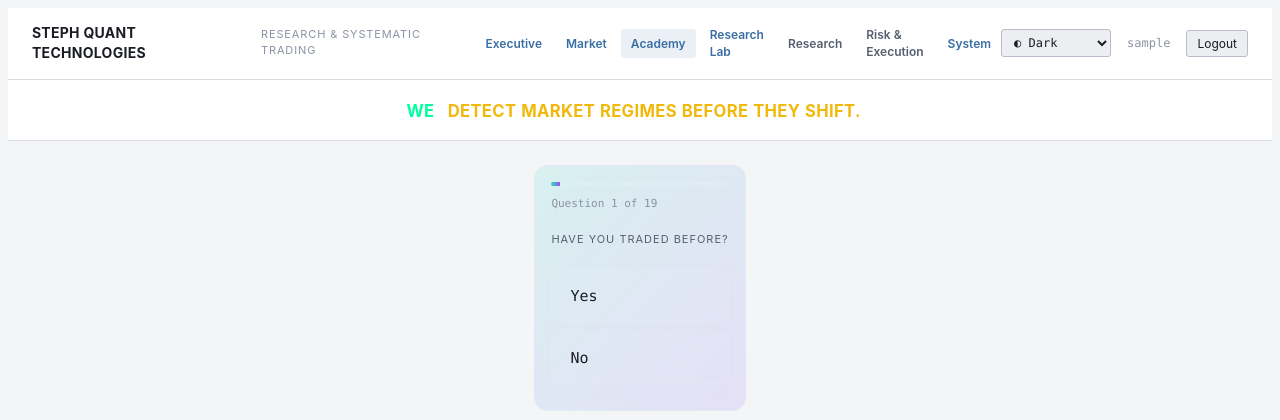
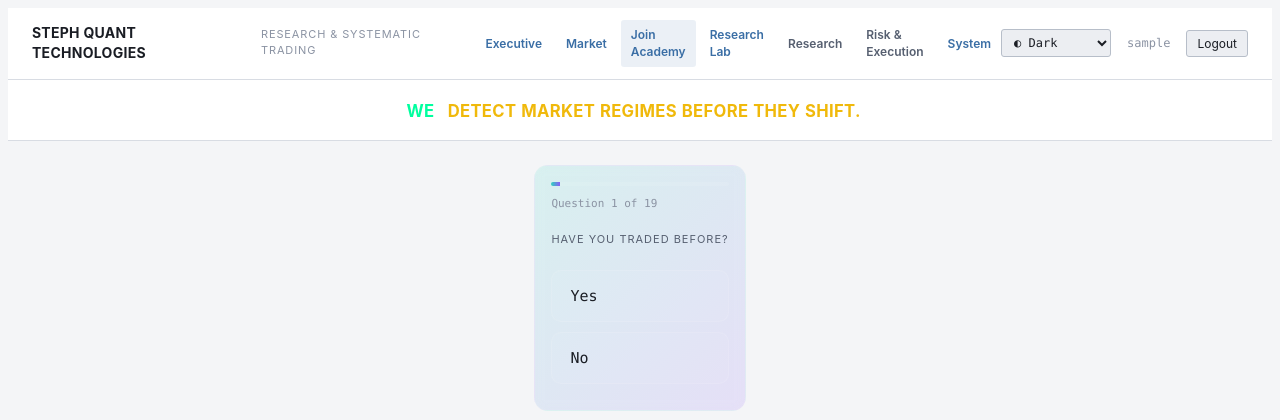
Before and after one commit to stev144/quantbot-pro, a Django app: page /academy/onboarding/1/ in a window 1280 px wide. Shown: the top 420 px of the page. Run offline with Django 5.2, Linux system fonts and the light colour scheme; the visitor is signed in with stand-in values (Sample User, id 1).

Commit message:
Document legacy cost constants in entry_exit_engine.py; rename Academy nav link to "Join Academy"
- entry_exit_engine.py: FEE_RATE/SLIPPAGE_RATE/TOTAL_TRANSACTION_COST are
  kept as module constants (nothing outside this file imports them) but
  are no longer the live source of truth for EntryExitEngine's transaction
  costs — that's now bot.config.cost_model.CryptoCostModel(), which
  resolves to these same numbers today. Documents that these constants
  are the historical default value, not the live wiring.
- _topbar.html: "Academy" nav label -> "Join Academy".

Co-Authored-By: Claude Sonnet 5 <noreply@anthropic.com>

```diff
--- a/templates/partials/_topbar.html
+++ b/templates/partials/_topbar.html
@@ -39,7 +39,7 @@
         {# mirroring the Market link pattern above. #}
         <a class="term-nav-link {% if active == 'academy' %}active{% endif %}"
            {% if active == 'academy' %}aria-current="page"{% endif %}
-           href="{% url 'academy_dashboard' %}">Academy</a>
+           href="{% url 'academy_dashboard' %}">Join Academy</a>
 
         {# claude code changed: new -- Research Lab MVP entry, same #}
         {# single-<a> top-level pattern as Academy above. Named #}
```
Also changed, not shown: bot/research/entry_exit_engine.py (+14 -0 lines).
